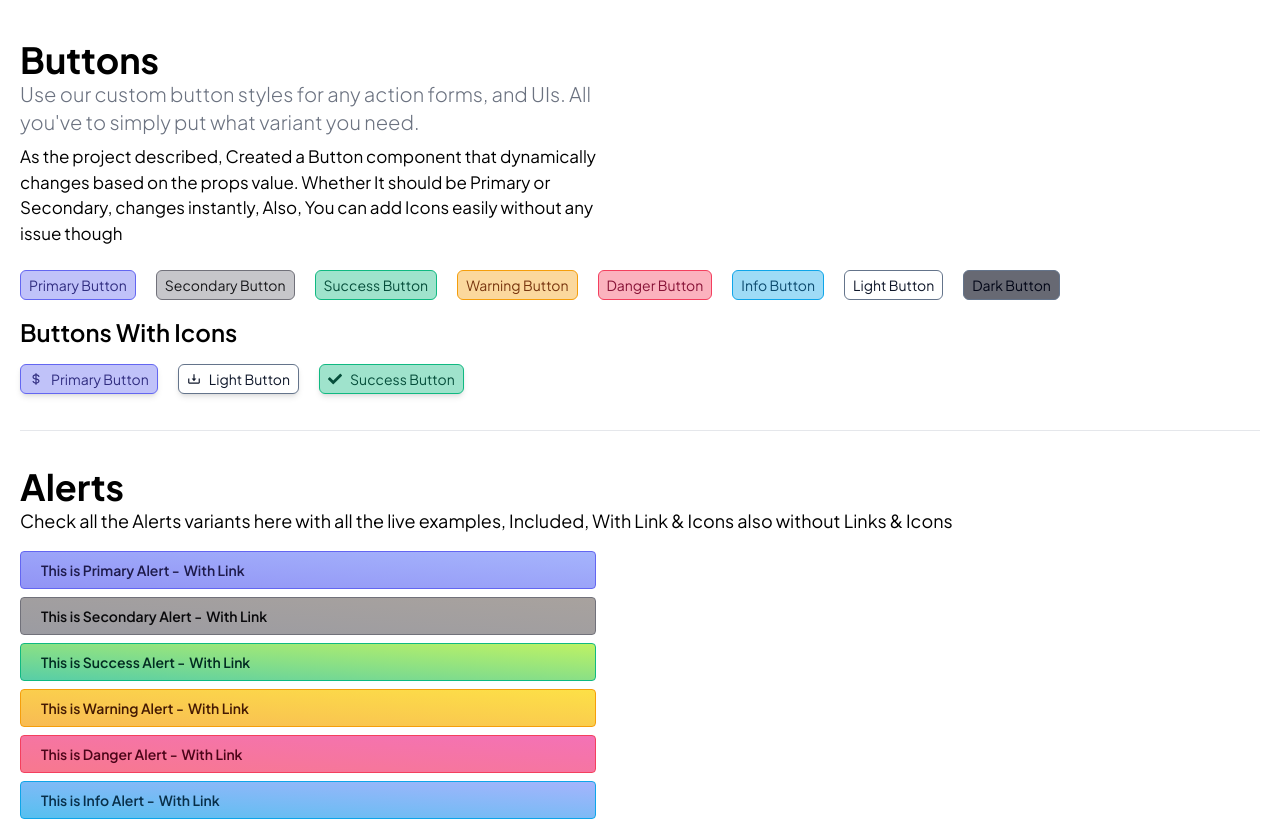
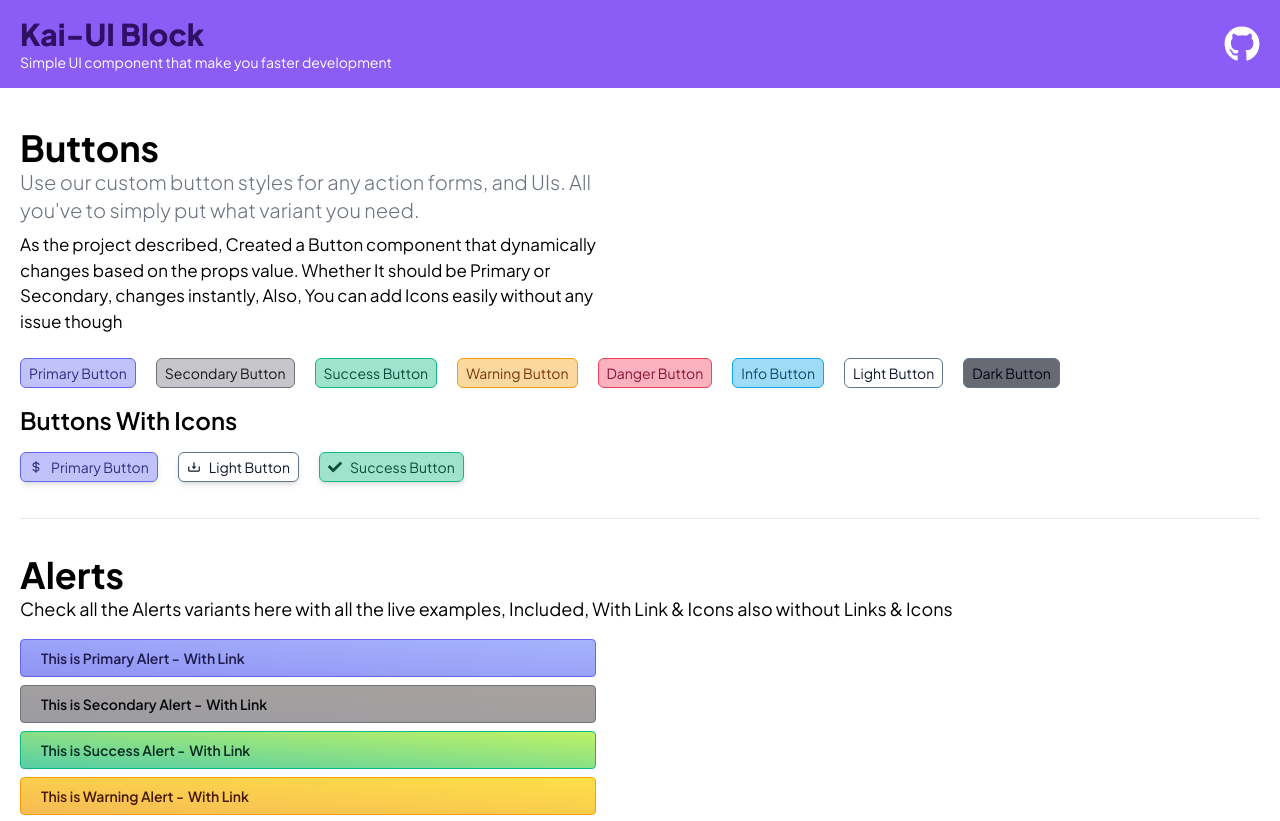
Before and after one commit to mshajid/cyberdude-challenges, a React (Vite) app in the folder javascript/03-react-js/05-components-props/: page / in a window 1280 px wide. Shown: the top 821 px of the page. Built offline with nearby package versions, Linux system fonts and the light colour scheme.

Commit message:
feat: added the navbar to the app

```diff
--- a/javascript/03-react-js/05-components-props/src/App.jsx
+++ b/javascript/03-react-js/05-components-props/src/App.jsx
@@ -6,9 +6,12 @@ import ButtonHeader from "./Layouts/ButtonHeader";
 import ButtonsWrapper from "./Layouts/ButtonsWrapper";
 import AlertHeader from "./Layouts/AlertHeader";
 import AlertsWrapper from "./Layouts/AlertsWrapper";
+import Navbar from "./Components/Navbar";
 
 const App = () => {
   return (
+    <>
+      <Navbar />
       <div className="px-5 flex flex-col gap-y-4">
         <ButtonHeader />
         <ButtonsWrapper />
@@ -40,6 +43,7 @@ const App = () => {
           </Cards>
         </div>
       </div>
+    </>
   );
 };
 
--- /dev/null
+++ b/javascript/03-react-js/05-components-props/src/Components/Navbar.jsx
@@ -0,0 +1,18 @@
+import { FaGithub } from "react-icons/fa";
+
+
+const Navbar =()=> {
+    return (
+        <div className="bg-violet-500 py-4 px-5 flex items-center justify-between mb-10">
+            <div className="flex flex-col gap-x-2">
+                <h2 className="text-3xl text-violet-950 font-black">Kai-UI Block</h2>
+                <span className="text-sm text-white">Simple UI component that make you faster development</span>
+            </div>
+            <div>
+                <a target="_blank" href="https://www.github.com" className=""><FaGithub className="text-4xl text-white hover:text-black transition-all"/></a>
+            </div>
+        </div>
+    )
+}
+
+export default Navbar;
--- a/javascript/03-react-js/05-components-props/src/main.jsx
+++ b/javascript/03-react-js/05-components-props/src/main.jsx
@@ -4,7 +4,7 @@ import App from "./App.jsx";
 import "./index.css";
 
 ReactDOM.createRoot(document.getElementById("root")).render(
-  <div className="font-Jakarta py-10">
+  <div className="font-Jakarta">
     <App />
   </div>
 );
```
Lines whose indentation alone changed are shown as unchanged.
